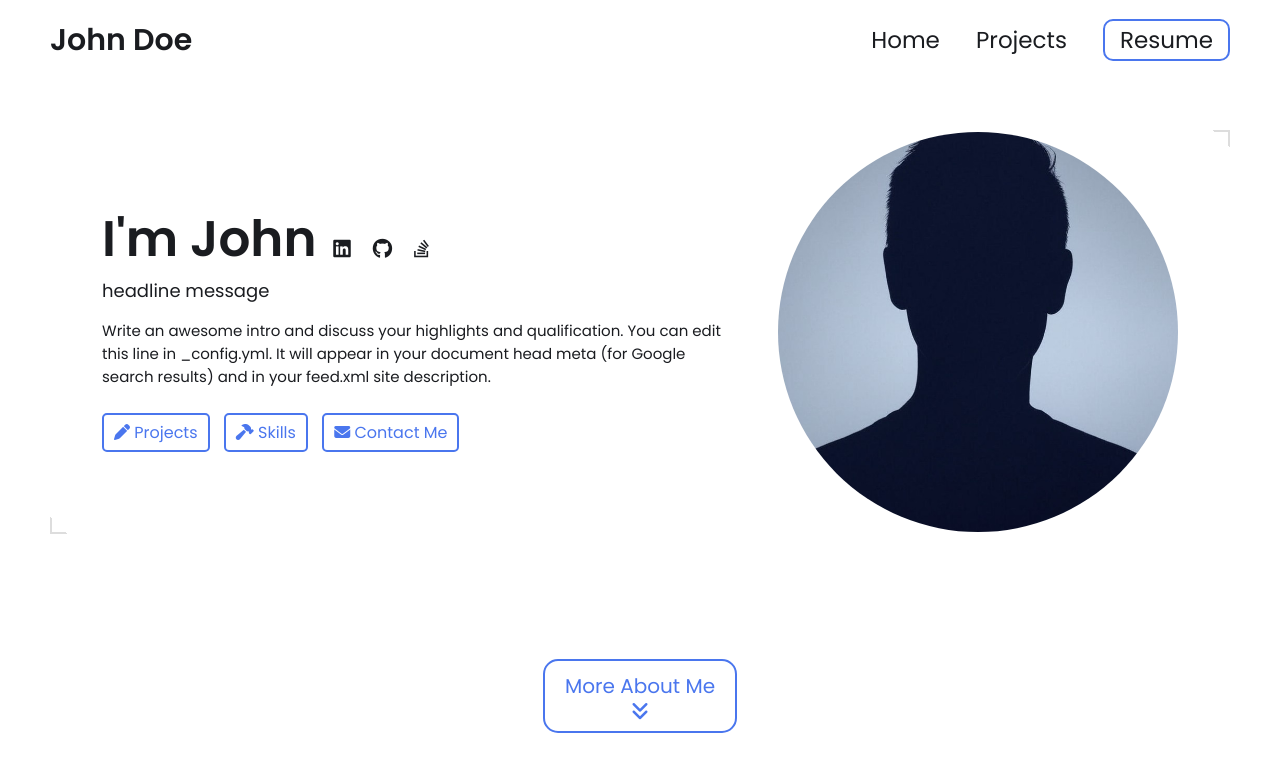
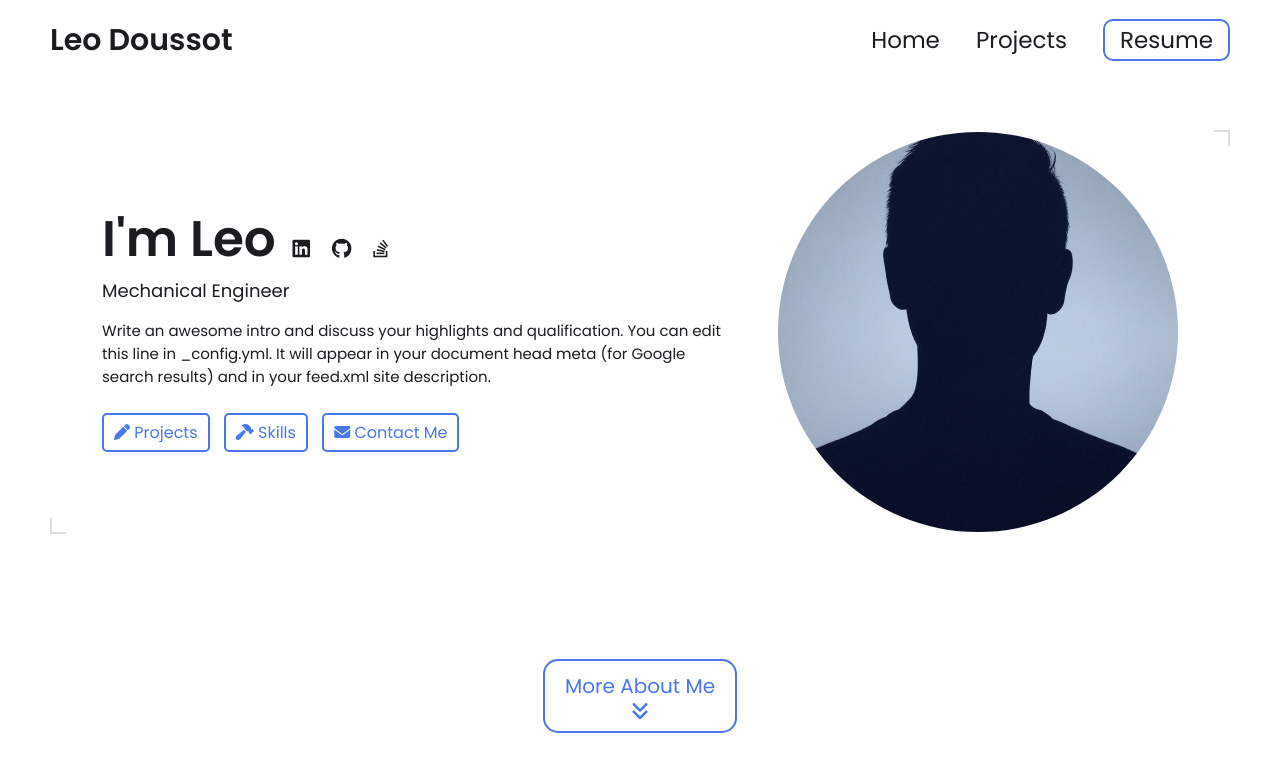
Before and after one commit to icest0rms/icest0rms.github.io, a Jekyll site: the page built from index.html, in a window 1280 px wide and 900 px high. Shown: the top 772 px of the window. Built offline with Jekyll 4.4.1, drawn with Linux system fonts in a browser that asks for light colours.

Commit message:
Update _config.yml

```diff
--- a/_config.yml
+++ b/_config.yml
@@ -7,13 +7,13 @@
 
 # Main Page Setup
 
-title: John Doe's Portfolio # This is what shows up in the tab of the browser
+title: Leo Doussot's Portfolio # This is what shows up in the tab of the browser
 
 
 
 # Hero Section
-name: John Doe
-headline: headline message
+name: Leo Doussot
+headline: Mechanical Engineer
 description: >- # dont remove this line. this will ignore all new lines until the next section
   Write an awesome intro and discuss your highlights and qualification. You can edit this
   line in _config.yml. It will appear in your document head meta (for
```
